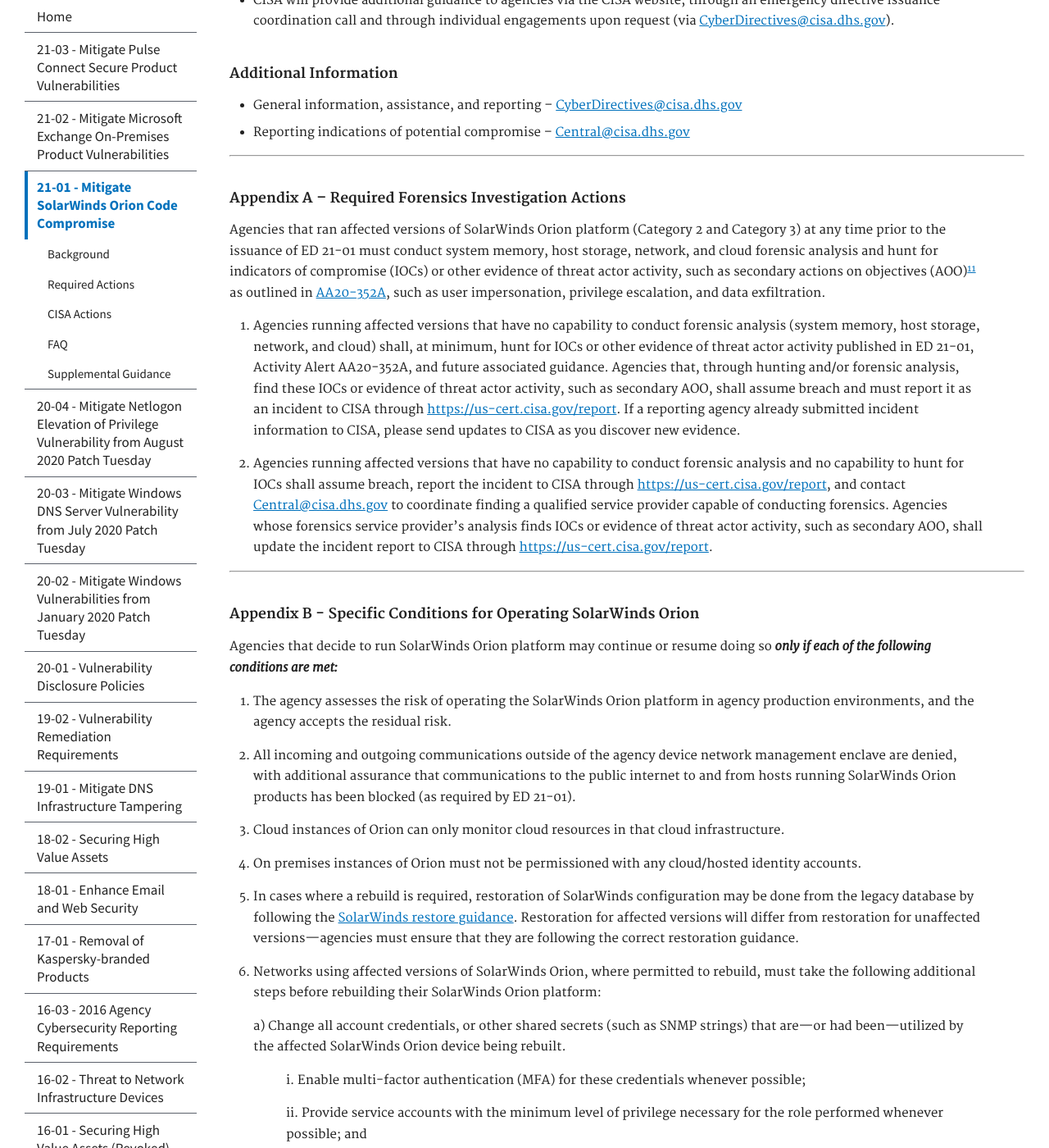
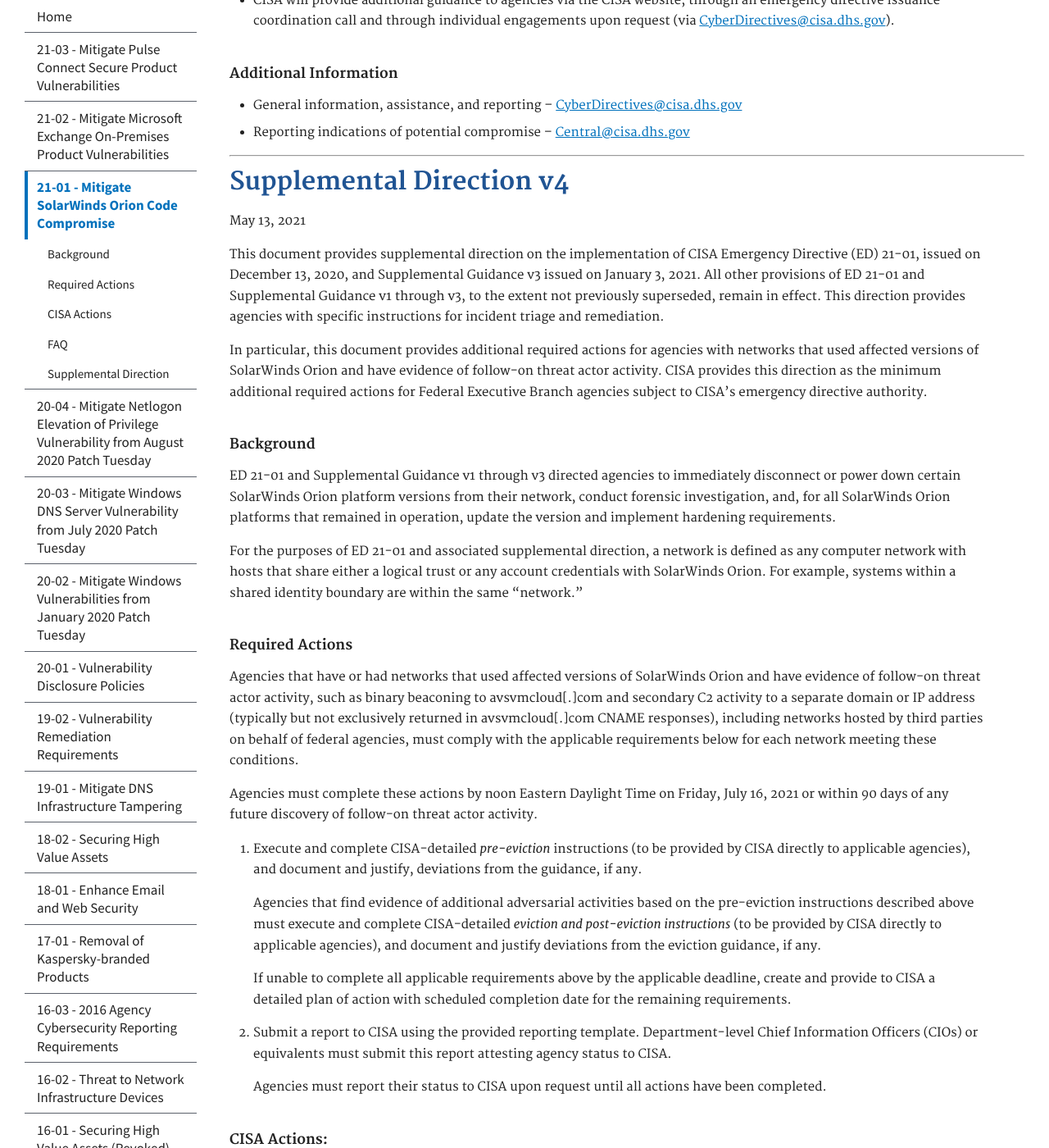
Before and after one commit to cisagov/cyber.dhs.gov, a Jekyll site: the page built from pages/ed-21-01.md, in a window 1280 px wide and 1400 px high, scrolled down 8382 px. Shown: the whole window at 82% size. Built offline with Jekyll 4.4.1, drawn with Linux system fonts in a browser that asks for light colours; some of the changed text lies outside the part shown.

Commit message:
Update ed-21-01.md
Add Supplemental Direction v4.

```diff
--- a/pages/ed-21-01.md
+++ b/pages/ed-21-01.md
@@ -12,12 +12,12 @@ subnav:
     href: "#cisa-actions"
   - text: FAQ
     href: "#frequently-asked-questions"
-  - text: Supplemental Guidance
-    href: "#supplemental-guidance-v3"
+  - text: Supplemental Direction
+    href: "#supplemental-direction-v4"
 ---
 _Updated April 15, 2021: The U.S. Government attributes this activity to the Russian Foreign Intelligence Service (SVR). Additional information may be found in a [statement from the White House](https://www.whitehouse.gov/briefing-room/statements-releases/2021/04/15/fact-sheet-imposing-costs-for-harmful-foreign-activities-by-the-russian-government/). For more information on SolarWinds-related activity, go to <https://us-cert.cisa.gov/remediating-apt-compromised-networks> and <https://www.cisa.gov/supply-chain-compromise>._
 
-**See [updated supplemental guidance](#supplemental-guidance-v3) for the latest.**
+**See [updated supplemental direction](#supplemental-direction-v4) for the latest.**
 
 December 13, 2020
 ##  **Mitigate SolarWinds Orion Code Compromise**
@@ -230,6 +230,42 @@ All other provisions specified in ED 21-01 remain in effect.
 
 ---
 
+## Supplemental Direction v4
+May 13, 2021
+
+This document provides supplemental direction on the implementation of CISA Emergency Directive (ED) 21-01, issued on December 13, 2020, and Supplemental Guidance v3 issued on January 3, 2021. All other provisions of ED 21-01 and Supplemental Guidance v1 through v3, to the extent not previously superseded, remain in effect. This direction provides agencies with specific instructions for incident triage and remediation.
+
+In particular, this document provides additional required actions for agencies with networks that used affected versions of SolarWinds Orion and have evidence of follow-on threat actor activity. CISA provides this direction as the minimum additional required actions for Federal Executive Branch agencies subject to CISA’s emergency directive authority.
+#### Background
+
+ED 21-01 and Supplemental Guidance v1 through v3 directed agencies to immediately disconnect or power down certain SolarWinds Orion platform versions from their network, conduct forensic investigation, and, for all SolarWinds Orion platforms that remained in operation, update the version and implement hardening requirements.
+
+For the purposes of ED 21-01 and associated supplemental direction, a network is defined as any computer network with hosts that share either a logical trust or any account credentials with SolarWinds Orion. For example, systems within a shared identity boundary are within the same “network.”
+
+#### Required Actions
+Agencies that have or had networks that used affected versions of SolarWinds Orion and have evidence of follow-on threat actor activity, such as binary beaconing to avsvmcloud[.]com and secondary C2 activity to a separate domain or IP address (typically but not exclusively returned in avsvmcloud[.]com CNAME responses), including networks hosted by third parties on behalf of federal agencies, must comply with the applicable requirements below for each network meeting these conditions.
+
+Agencies must complete these actions by noon Eastern Daylight Time on Friday, July 16, 2021 or within 90 days of any future discovery of follow-on threat actor activity.
+
+1. Execute and complete CISA-detailed _pre-eviction_ instructions (to be provided by CISA directly to applicable agencies), and document and justify, deviations from the guidance, if any.
+
+    Agencies that find evidence of additional adversarial activities based on the pre-eviction instructions described above must execute and complete CISA-detailed _eviction and post-eviction instructions_ (to be provided by CISA directly to applicable agencies), and document and justify deviations from the eviction guidance, if any.
+
+    If unable to complete all applicable requirements above by the applicable deadline, create and provide to CISA a detailed plan of action with scheduled completion date for the remaining requirements.
+
+2. Submit a report to CISA using the provided reporting template. Department-level Chief Information Officers (CIOs) or equivalents must submit this report attesting agency status to CISA.
+
+    Agencies must report their status to CISA upon request until all actions have been completed.
+
+#### CISA Actions:
+* CISA will work directly with applicable agencies to support their eviction efforts and confirm the completion of all required actions.
+
+#### Additional Information
+* For questions about required actions, and to request CISA assistance contact central@cisa.dhs.gov,
+* General information, assistance, and reporting – CyberDirectives@cisa.dhs.gov,
+* Reporting indications of potential compromise – https://us-cert.cisa.gov/report.
+
+
 #### Appendix A – Required Forensics Investigation Actions
 Agencies that ran affected versions of SolarWinds Orion platform (Category 2 and Category 3) at any time prior to the issuance of ED 21-01 must conduct system memory, host storage, network, and cloud forensic analysis and hunt for indicators of compromise (IOCs) or other evidence of threat actor activity, such as secondary actions on objectives (AOO)[^11] as outlined in [AA20-352A](https://us-cert.cisa.gov/ncas/alerts/aa20-352a), such as user impersonation, privilege escalation, and data exfiltration.
 
```
